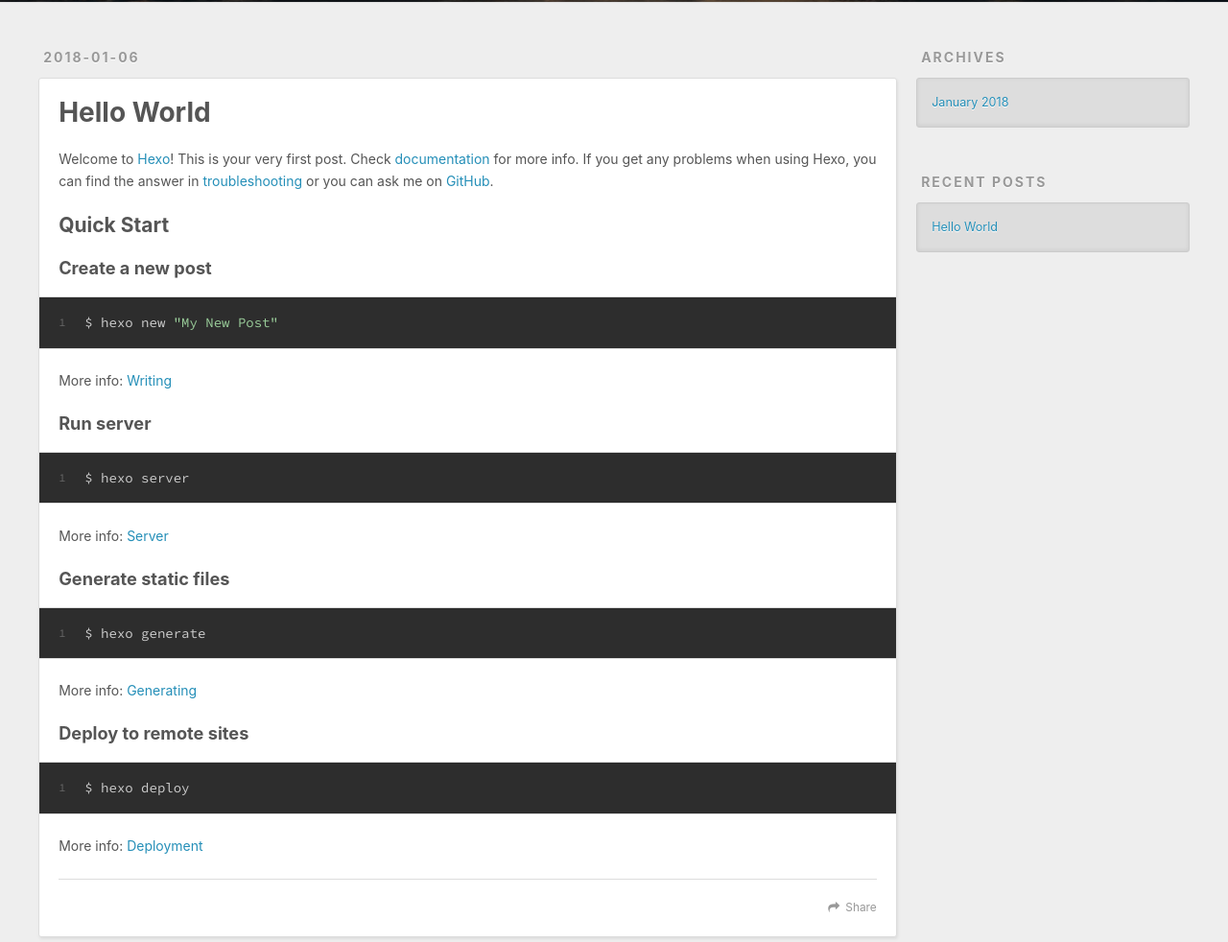
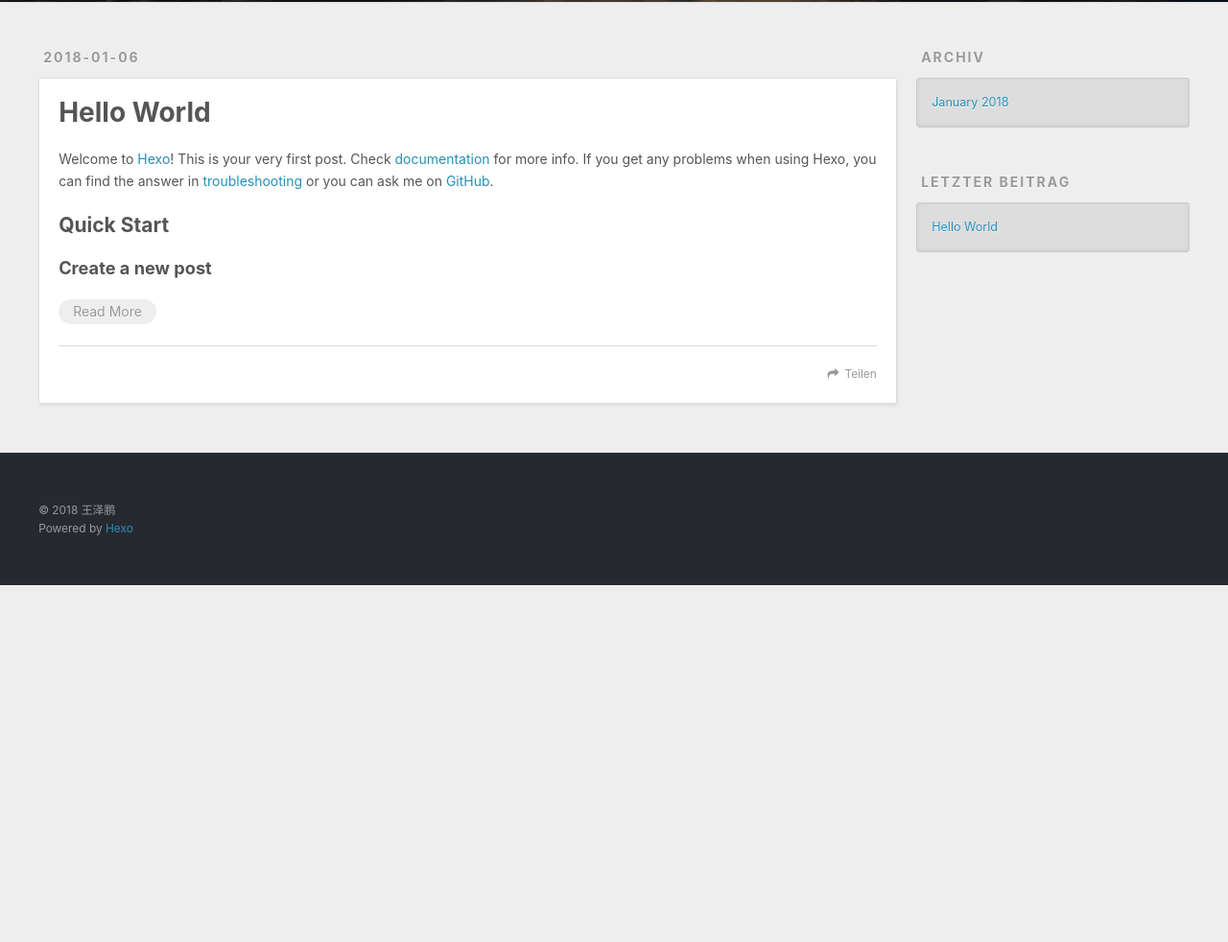
Before and after one commit to yhklsdf666/yhklsdf666.github.io, a plain HTML site: page index.html in a window 1280 px wide. Shown: the part 298-1280 px from the top of the page at 96% size. After the commit the page ends 908 px from the top, so only its background shows below. Drawn offline with nearby package versions, Linux system fonts and the light colour scheme.

Commit message:
Site updated: 2018-01-06 14:50:11

```diff
--- a/index.html
+++ b/index.html
@@ -50,7 +50,7 @@
 
           <a id="nav-rss-link" class="nav-icon" href="/atom.xml" title="RSS Feed"></a>
 
-        <a id="nav-search-btn" class="nav-icon" title="Search"></a>
+        <a id="nav-search-btn" class="nav-icon" title="Suche"></a>
       </nav>
       <div id="search-form-wrap">
         <form action="//google.com/search" method="get" accept-charset="UTF-8" class="search-form"><input type="search" name="q" class="search-form-input" placeholder="Search"><button type="submit" class="search-form-submit">&#xF002;</button><input type="hidden" name="sitesearch" value="http://yoursite.com"></form>
@@ -84,19 +84,16 @@
     <div class="article-entry" itemprop="articleBody">
 
         <p>Welcome to <a href="https://hexo.io/" target="_blank" rel="noopener">Hexo</a>! This is your very first post. Check <a href="https://hexo.io/docs/" target="_blank" rel="noopener">documentation</a> for more info. If you get any problems when using Hexo, you can find the answer in <a href="https://hexo.io/docs/troubleshooting.html" target="_blank" rel="noopener">troubleshooting</a> or you can ask me on <a href="https://github.com/hexojs/hexo/issues" target="_blank" rel="noopener">GitHub</a>.</p>
-<h2 id="Quick-Start"><a href="#Quick-Start" class="headerlink" title="Quick Start"></a>Quick Start</h2><h3 id="Create-a-new-post"><a href="#Create-a-new-post" class="headerlink" title="Create a new post"></a>Create a new post</h3><figure class="highlight bash"><table><tr><td class="gutter"><pre><span class="line">1</span><br></pre></td><td class="code"><pre><span class="line">$ hexo new <span class="string">"My New Post"</span></span><br></pre></td></tr></table></figure>
-<p>More info: <a href="https://hexo.io/docs/writing.html" target="_blank" rel="noopener">Writing</a></p>
-<h3 id="Run-server"><a href="#Run-server" class="headerlink" title="Run server"></a>Run server</h3><figure class="highlight bash"><table><tr><td class="gutter"><pre><span class="line">1</span><br></pre></td><td class="code"><pre><span class="line">$ hexo server</span><br></pre></td></tr></table></figure>
-<p>More info: <a href="https://hexo.io/docs/server.html" target="_blank" rel="noopener">Server</a></p>
-<h3 id="Generate-static-files"><a href="#Generate-static-files" class="headerlink" title="Generate static files"></a>Generate static files</h3><figure class="highlight bash"><table><tr><td class="gutter"><pre><span class="line">1</span><br></pre></td><td class="code"><pre><span class="line">$ hexo generate</span><br></pre></td></tr></table></figure>
-<p>More info: <a href="https://hexo.io/docs/generating.html" target="_blank" rel="noopener">Generating</a></p>
-<h3 id="Deploy-to-remote-sites"><a href="#Deploy-to-remote-sites" class="headerlink" title="Deploy to remote sites"></a>Deploy to remote sites</h3><figure class="highlight bash"><table><tr><td class="gutter"><pre><span class="line">1</span><br></pre></td><td class="code"><pre><span class="line">$ hexo deploy</span><br></pre></td></tr></table></figure>
-<p>More info: <a href="https://hexo.io/docs/deployment.html" target="_blank" rel="noopener">Deployment</a></p>
+<h2 id="Quick-Start"><a href="#Quick-Start" class="headerlink" title="Quick Start"></a>Quick Start</h2><h3 id="Create-a-new-post"><a href="#Create-a-new-post" class="headerlink" title="Create a new post"></a>Create a new post</h3>
+
+          <p class="article-more-link">
+            <a href="/2018/01/06/hello-world/#more">Read More</a>
+          </p>
 
 
     </div>
     <footer class="article-footer">
-      <a data-url="http://yoursite.com/2018/01/06/hello-world/" data-id="cjc2yjm2200005cniv43jug84" class="article-share-link">Share</a>
+      <a data-url="http://yoursite.com/2018/01/06/hello-world/" data-id="cjc2zpd73000028nibtjh06tu" class="article-share-link">Teilen</a>
 
 
     </footer>
@@ -122,7 +119,7 @@
 
 
   <div class="widget-wrap">
-    <h3 class="widget-title">Archives</h3>
+    <h3 class="widget-title">Archiv</h3>
     <div class="widget">
       <ul class="archive-list"><li class="archive-list-item"><a class="archive-list-link" href="/archives/2018/01/">January 2018</a></li></ul>
     </div>
@@ -132,7 +129,7 @@
 
 
   <div class="widget-wrap">
-    <h3 class="widget-title">Recent Posts</h3>
+    <h3 class="widget-title">letzter Beitrag</h3>
     <div class="widget">
       <ul>
 
```
Also changed, not shown: 2018/01/06/hello-world/index.html (+7 -6 lines), archives/2018/01/index.html (+4 -4 lines), archives/2018/index.html (+4 -4 lines), archives/index.html (+4 -4 lines).
